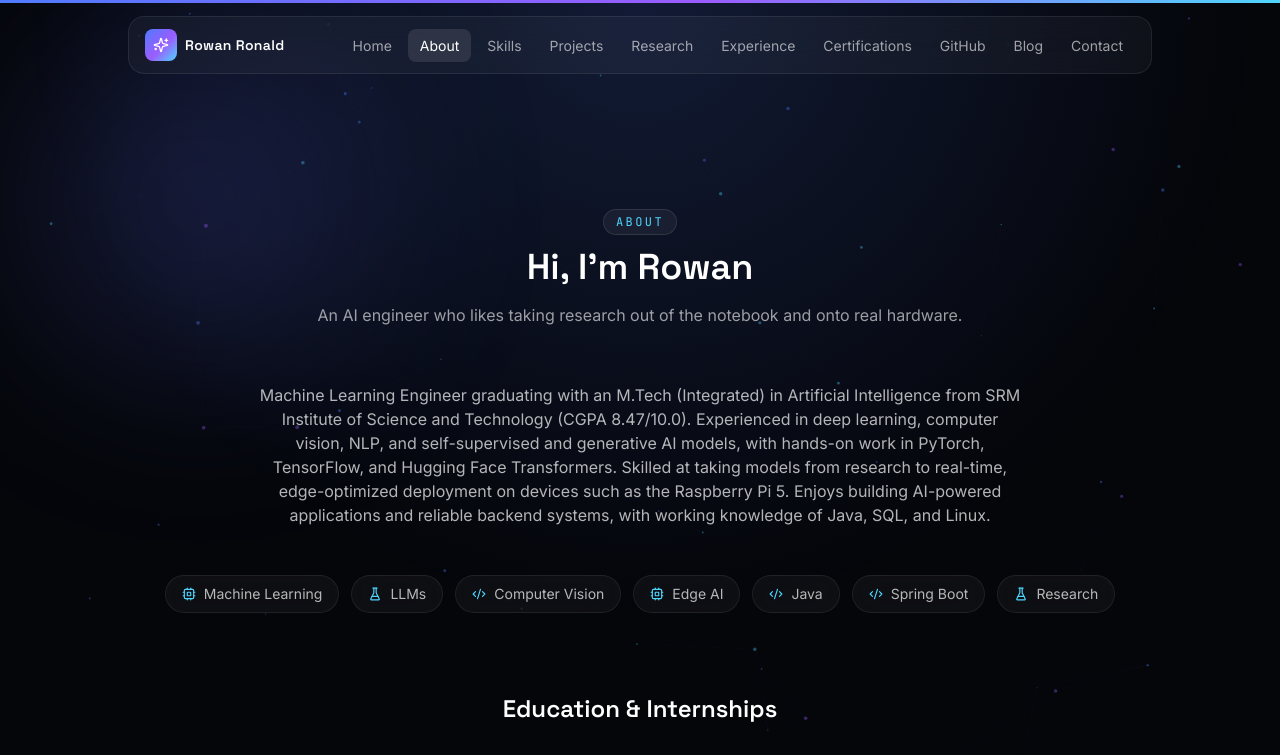
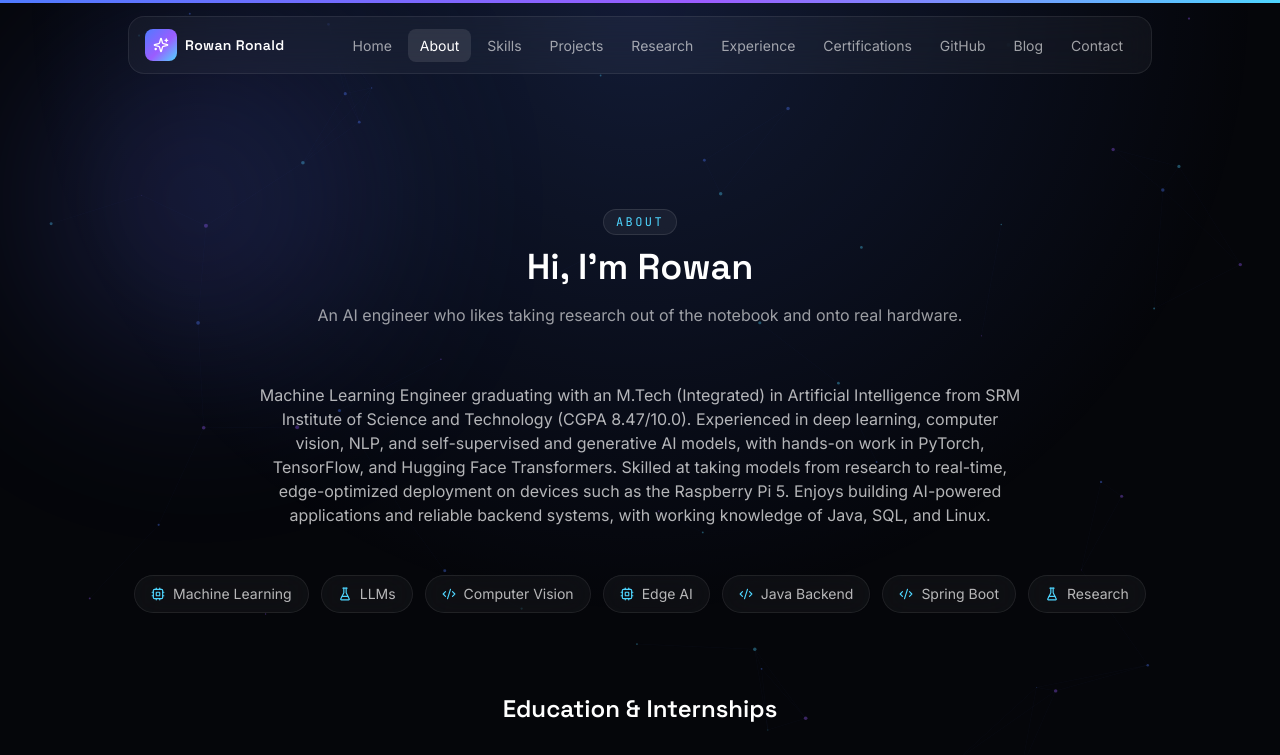
Before and after one commit to Undekoti-Rowan-Ronald/Undekoti-Rowan-Ronald.github.io, a Next.js app: page /about in a window 1280 px wide. Shown: the top 755 px of the page. Built offline with nearby package versions, Linux system fonts and the light colour scheme.

Commit message:
second push

```diff
--- a/src/app/about/page.tsx
+++ b/src/app/about/page.tsx
@@ -13,7 +13,7 @@ const passions = [
   { icon: FlaskConical, label: "LLMs" },
   { icon: Code2, label: "Computer Vision" },
   { icon: Cpu, label: "Edge AI" },
-  { icon: Code2, label: "Java" },
+  { icon: Code2, label: "Java Backend" },
   { icon: Code2, label: "Spring Boot" },
   { icon: FlaskConical, label: "Research" },
 ];
--- a/src/lib/data.ts
+++ b/src/lib/data.ts
@@ -9,7 +9,7 @@ export const profile = {
   ],
   subtitle:
     "Building intelligent systems using Machine Learning, LLMs, Computer Vision and Edge AI.",
-  location: "Hyderabad, India",
+  location: "Chennai, India",
   email: "undekotirowan@outlook.com",
   phone: "+91-9154365953",
   github: "https://github.com/Undekoti-Rowan-Ronald",
```
Also changed, not shown: src/app/page.tsx (+1 -12 lines).
